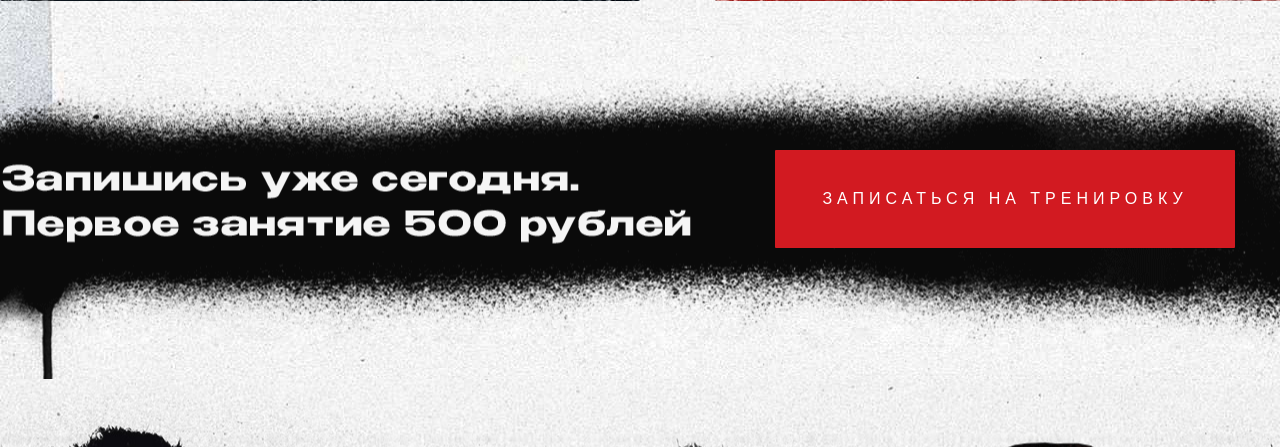
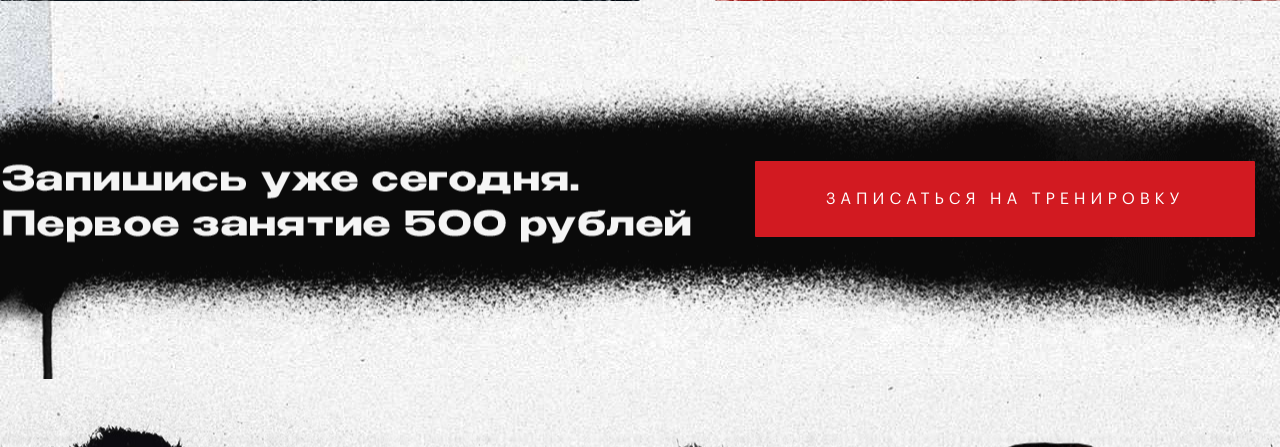
Before and after one commit to m1raclee4u/m1raclee4u.github.io, a PHP site: page / in a window 1280 px wide; the page is wider, and only the part inside the window is pictured. Shown: the part 2450-2897 px from the top of that part. Run offline with PHP 8.4, Linux system fonts and the light colour scheme; some web fonts are replaced.

Commit message:
Update main.css

```diff
--- a/css/main.css
+++ b/css/main.css
@@ -109,12 +109,13 @@
     align-self: center;
     color: #FFFF;
     font-size: 16px;
-    font-weight: 500;
+    font-family: 'Graphik LCG';
+    font-weight: normal;
     text-transform: uppercase;
     letter-spacing: 5px;
     border-radius:  1px;
-    padding: 40px 10px;
-	width: 460px;
+    padding: 30px 10px;
+	width: 500px;
     text-align: center;
 	background: #d21a21;
     margin-left: 730px;
@@ -124,12 +125,13 @@
     align-self: center;
     color: #FFFF;
     font-size: 16px;
-    font-weight: 500;
+    font-family: 'Graphik LCG';
+    font-weight: normal;
     text-transform: uppercase;
     letter-spacing: 5px;
     border-radius:  1px;
-    padding: 40px 10px;
-	width: 460px;
+    padding: 30px 10px;
+	width: 500px;
     text-align: center;
 	background: #e4252b;
     margin-left: 730px;
```
